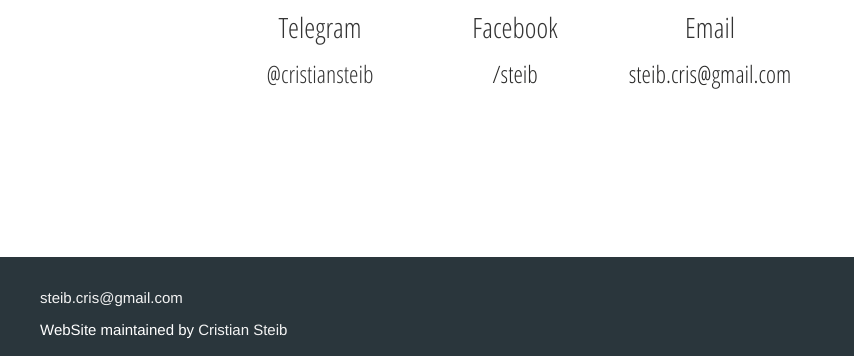
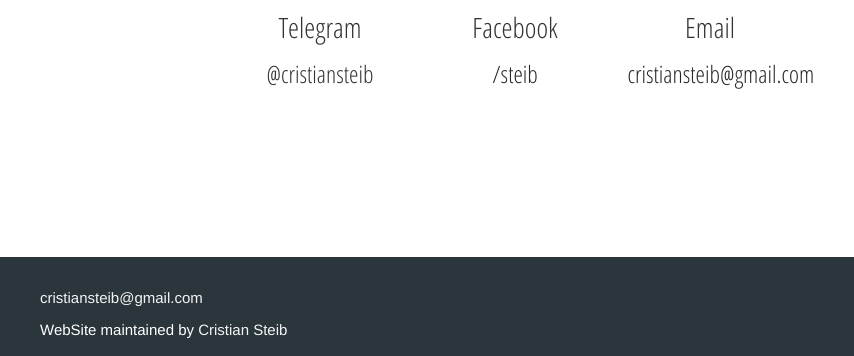
Before and after one commit to cristiansteib/cristiansteib.github.io, a plain HTML site: page index.html in a window 1280 px wide. Shown: the part 420-776 px from the top of the page, 125-979 px from the left. Drawn offline with nearby package versions, Linux system fonts and the light colour scheme.

Commit message:
Update index.html

```diff
--- a/index.html
+++ b/index.html
@@ -121,7 +121,7 @@
         <div class="col-lg-2 separation">
             <p class="contact_info"><i class="fa fa-envelope-o fa-3x" aria-hidden="true"></i></p>
             <p class="contact_info" style="font-size: 28px">Email</p>
-            <p class="contact_info" style="font-size: 24px"><a href="mailto:steib.cris@gmail.com?Subject=Developer" target="_top">steib.cris@gmail.com</a></p></p>
+            <p class="contact_info" style="font-size: 24px"><a href="mailto:cristiansteib@gmail.com?Subject=Developer" target="_top">cristiansteib@gmail.com</a></p></p>
         </div>
 
     </div>
@@ -133,7 +133,7 @@
     <div class="row ">
         <div class="container">
             <div class="col-lg-offset-1">
-                <a href="mailto:steib.cris@gmail.com?Subject=WebSite" target="_top">steib.cris@gmail.com</a></p>
+                <a href="mailto:steib.cris@gmail.com?Subject=WebSite" target="_top">cristiansteib@gmail.com</a></p>
                 <p class="copyright">WebSite maintained by <a href="https://github.com/cristiansteib">Cristian Steib</a>
                 </p>
                 <!--<p>Published with <a href="http://pages.github.com">GitHub Pages</a></p> --></div>
```
